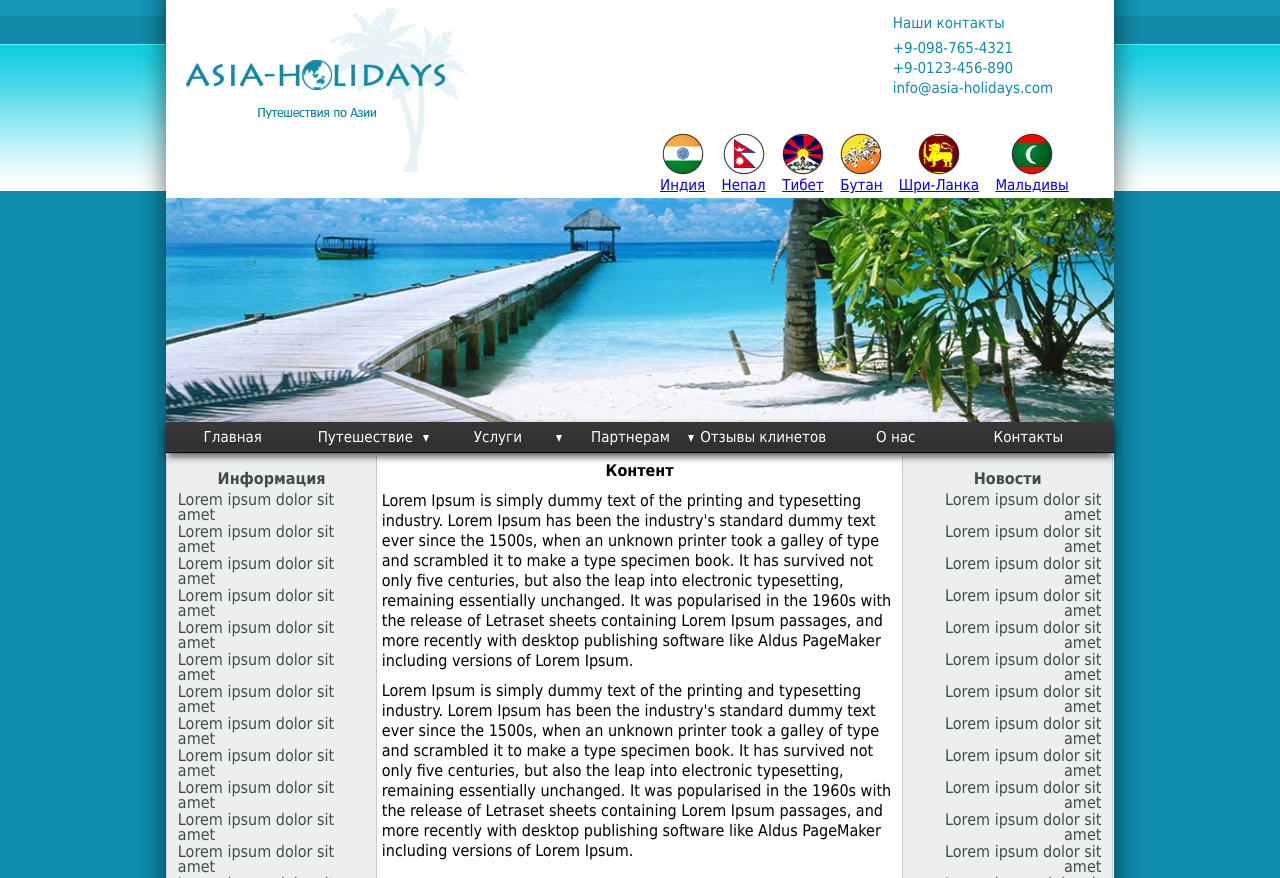
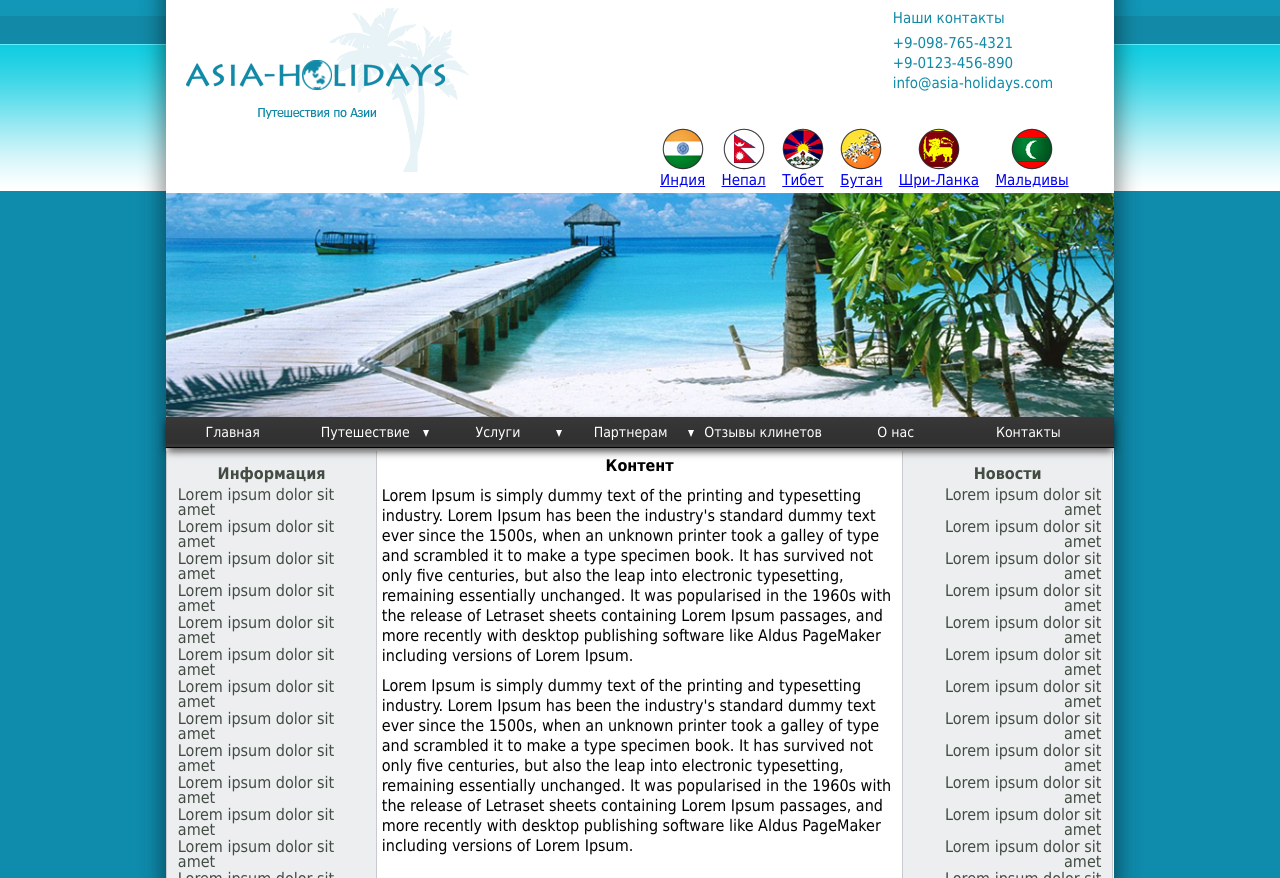
Before and after one commit to Paw-Tiger/dz4, a plain HTML site: page dz4/index.html in a window 1280 px wide. Shown: the part 22-900 px from the top of the page. Drawn offline with Linux system fonts and the light colour scheme.

Commit message:
Теперь код валидный

```diff
--- a/dz4/css/style.css
+++ b/dz4/css/style.css
@@ -29,7 +29,7 @@ body{
 .rightthead{
     float: right;
     margin-right: 40px;
-    margin-top: 30px;
+    margin-top: 25px;
     max-width: 59%;
     font-size: 15px;
     color: #128aa7;
@@ -100,7 +100,7 @@ body{
     display: inline-block;
     text-align: center;
     width: 100%;
-    font-size: 15px;
+    font-size: 14px;
 }
 
 
@@ -150,7 +150,7 @@ ul.submenu .first {
 
 
 
-.fon3 {/* фон для правой колонки (желтый) */
+.fon {/* фон для правой колонки (желтый) */
     width: 100%;
     overflow: hidden;
 }
--- a/dz4/index.html
+++ b/dz4/index.html
@@ -25,12 +25,12 @@
                     </div>
 
                     <div class="countries">
-                        <a class="countrie" href="#"><img src="img/flag/i_flag.png" alt=""><figcaption>Индия</figcaption></a>
-                        <a class="countrie" href="#"><img src="img/flag/n_flag.png" alt=""><figcaption>Непал</figcaption></a>
-                        <a class="countrie" href="#"><img src="img/flag/t_flag.png" alt=""><figcaption>Тибет</figcaption></a>
-                        <a class="countrie" href="#"><img src="img/flag/b_flag.png" alt=""><figcaption>Бутан</figcaption></a>
-                        <a class="countrie" href="#"><img src="img/flag/s_flag.png" alt=""><figcaption>Шри-Ланка</figcaption></a>
-                        <a class="countrie" href="#"><img src="img/flag/m_flag.png" alt=""><figcaption>Мальдивы</figcaption></a>
+                        <a class="countrie" href="#"><img src="img/flag/i_flag.png" alt=""><div class="figc">Индия</div></a>
+                        <a class="countrie" href="#"><img src="img/flag/n_flag.png" alt=""><div class="figc">Непал</div></a>
+                        <a class="countrie" href="#"><img src="img/flag/t_flag.png" alt=""><div class="figc">Тибет</div></a>
+                        <a class="countrie" href="#"><img src="img/flag/b_flag.png" alt=""><div class="figc">Бутан</div></a>
+                        <a class="countrie" href="#"><img src="img/flag/s_flag.png" alt=""><div class="figc">Шри-Ланка</div></a>
+                        <a class="countrie" href="#"><img src="img/flag/m_flag.png" alt=""><div class="figc">Мальдивы</div></a>
                     </div>
                 </div>
 
@@ -75,9 +75,7 @@
             </div>
         </header>
         <div class="clearfix content">
-            <div class="fon1">
-            <div class="fon2">
-            <div class="fon3">
+            <div class="fon">
             <div class="inform">
                 <h2>Информация</h2>
                 <p>Lorem ipsum dolor sit amet</p>
@@ -157,8 +155,7 @@
                 <p>Lorem ipsum dolor sit amet</p>
                 <p>Lorem ipsum dolor sit amet</p>
             </div>
-            </div>
-            </div>
+
             </div>
         </div>
 
```
